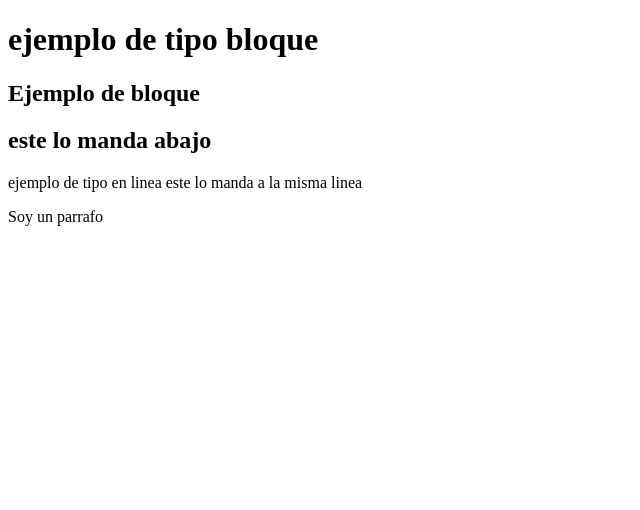
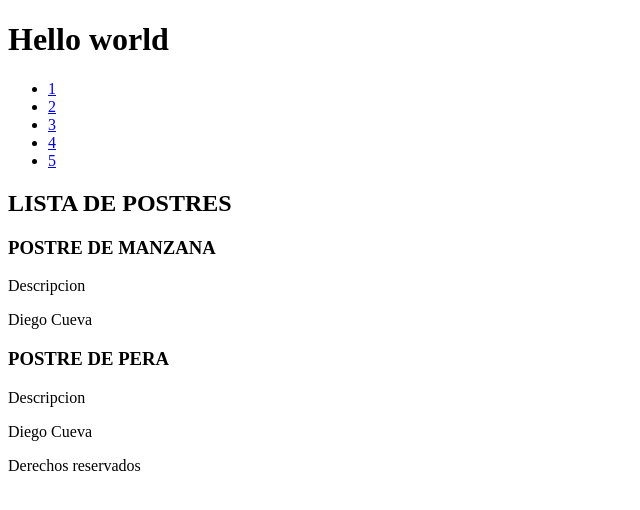
Before and after one commit to luisalsmm/SEMANA2_S2, a plain HTML site: page index.html in a window 1280 px wide. Shown: the whole page, without its empty margins (0-640 px from the left). Drawn offline with Linux system fonts and the light colour scheme.

Commit message:
commit agregando semantica.html

```diff
--- a/index.html
+++ b/index.html
@@ -6,15 +6,42 @@
     <title>Document</title>
 </head>
 <body>
-    <h1>ejemplo de tipo bloque</h1>
-    <h2>Ejemplo de bloque</h2>
-    <h2>este lo manda abajo</h2>
-    <span>ejemplo de tipo en linea</span>
-    <span>este lo manda a la misma linea</span>
+    <h1>Hello world</h1>
+
+    <nav>
+        <ul>
+            <li><a href="#">1</a></li>
+            <li><a href="#">2</a></li>
+            <li><a href="#">3</a></li>
+            <li><a href="#">4</a></li>
+            <li><a href="#">5</a></li>
+        </ul>
+    </nav>
 
 
-    <p>Soy un parrafo</p>
+<!-- EXAMPLE SECTION WITH ARTICLE -->
+    <main>
+    <section>
+        <header>
+            <h2>LISTA DE POSTRES</h2>
+        </header>
 
+        <article>
+            <header><h3>POSTRE DE MANZANA</h3></header>
+            <p>Descripcion</p>
+            <footer><p>Diego Cueva</p></footer>
+        </article>
+
+        <article>
+            <header><h3>POSTRE DE PERA</h3></header>
+            <p>Descripcion</p>
+            <footer><p>Diego Cueva</p></footer>
+        </article>
+        <footer>
+            <p>Derechos reservados</p>
+        </footer>
+    </section>
+    </main>
 
 <!-- Aqui empieza mi codigo -->
 <!-- Esto es un comentario -->
```
Also changed, not shown: semantica.html (added, +45 -0 lines), 1 other file.
